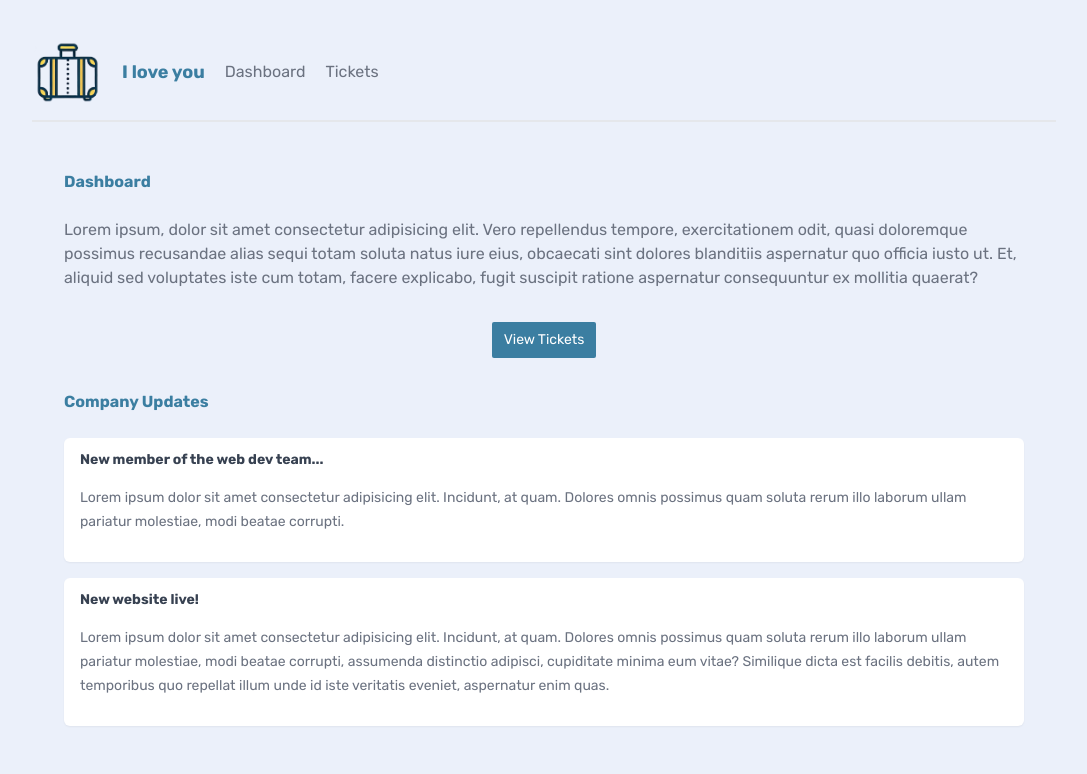
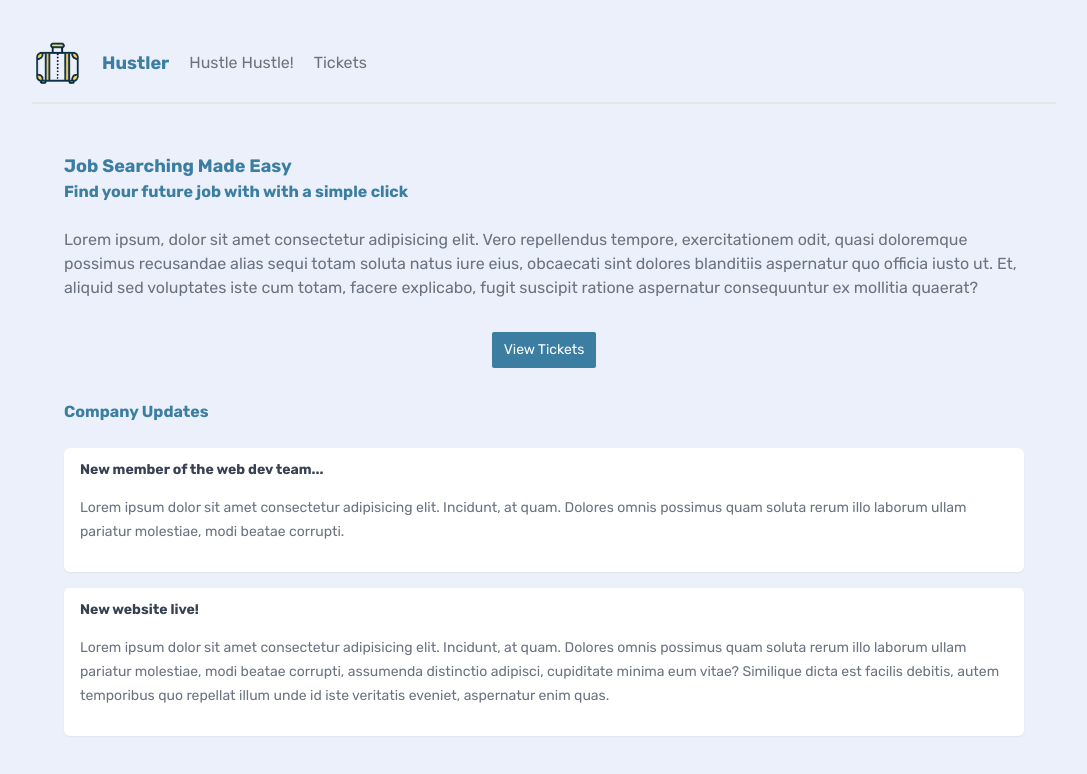
Before and after one commit to justintaekim/hustler-frontend, a Next.js app: page / in a window 1280 px wide. Shown: the top 774 px of the page, without its empty margins (96-1183 px from the left). Built offline with nearby package versions, Linux system fonts and the light colour scheme.

Commit message:
starting the change now

```diff
--- a/app/components/Navbar.jsx
+++ b/app/components/Navbar.jsx
@@ -9,12 +9,14 @@ export default function Navbar() {
       <Image
         src={Logo}
         alt="Logo image"
-        width={70}
+        width={50}
         quality={100}
-        placeholder="blur"
+        // placeholder="blur"
       />
-      <h1>I love you</h1>
-      <Link href="/">Dashboard</Link>
+      <Link href="/">
+        <h1>Hustler</h1>
+      </Link>
+      <Link href="/">Hustle Hustle!</Link>
       <Link href="/tickets">Tickets</Link>
     </nav>
   );
--- a/app/page.jsx
+++ b/app/page.jsx
@@ -3,7 +3,8 @@ import Link from "next/link";
 export default function Home() {
   return (
     <main>
-      <h2>Dashboard</h2>
+      <h1>Job Searching Made Easy</h1>
+      <h2>Find your future job with with a simple click</h2>
       <p>
         Lorem ipsum, dolor sit amet consectetur adipisicing elit. Vero
         repellendus tempore, exercitationem odit, quasi doloremque possimus
```
